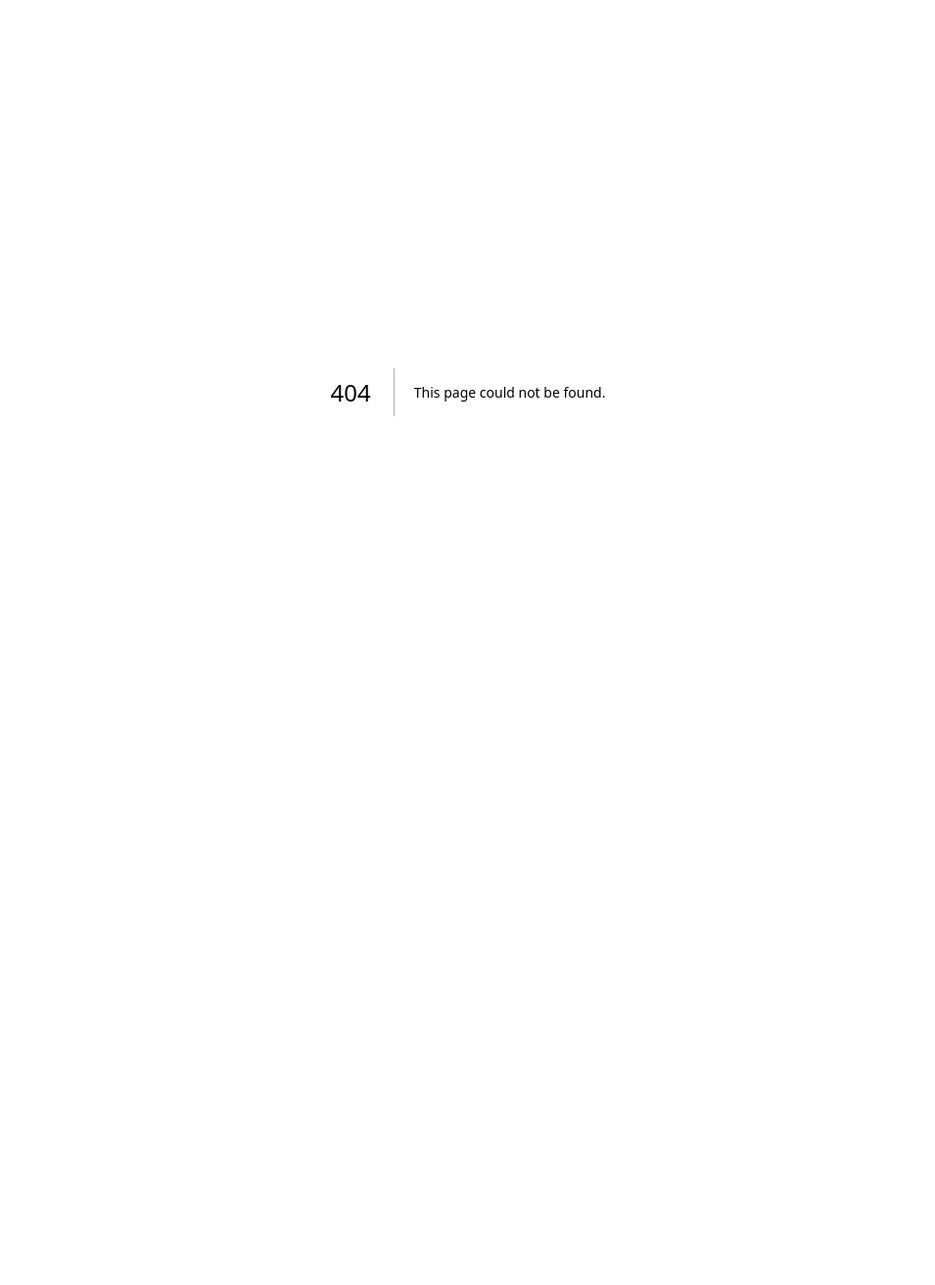
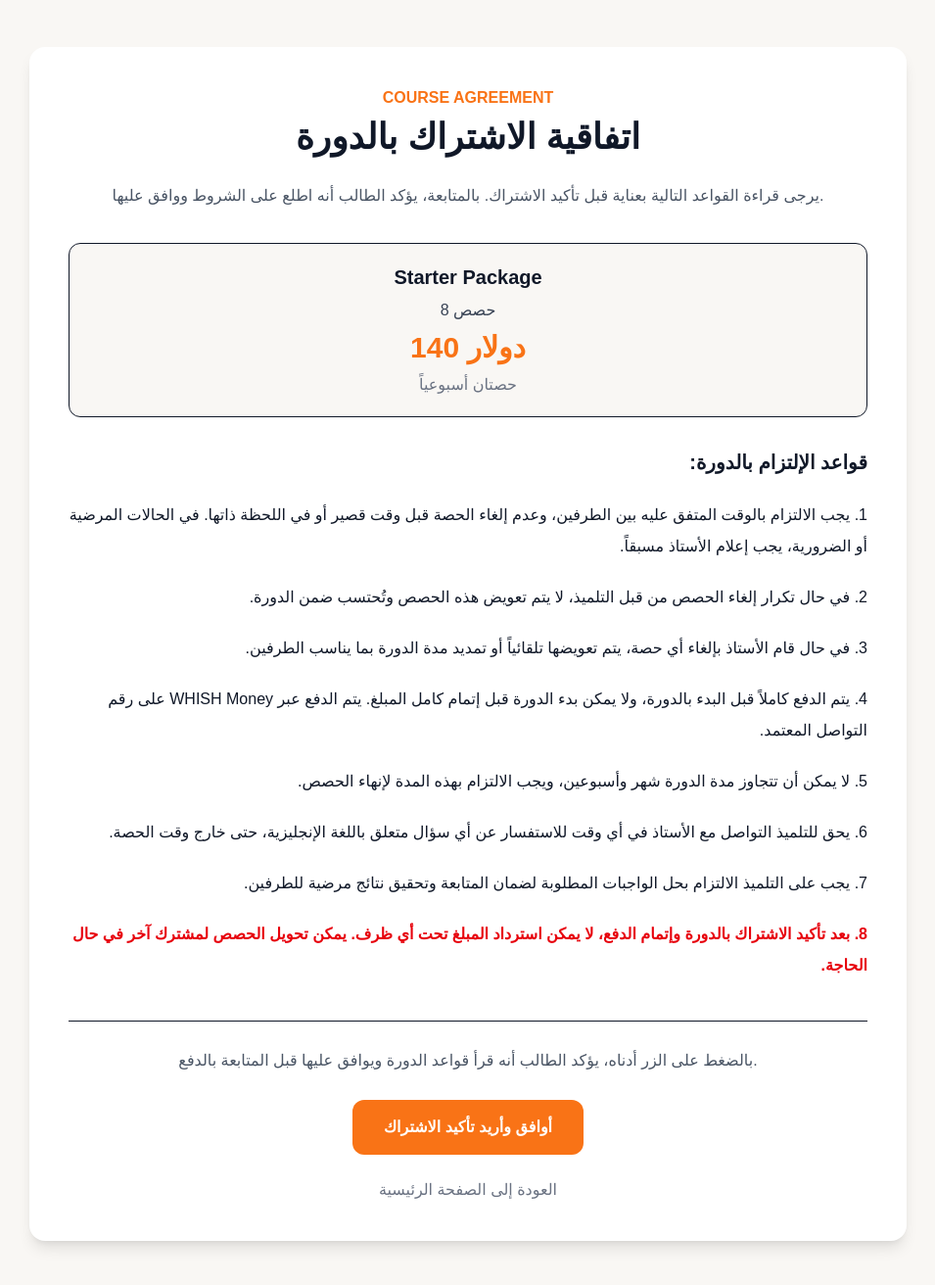
Before and after one commit to alisafwan651-cell/english-teacher-site, a Next.js app: page /agreement in a window 1280 px wide. Before the commit this address had no page. Shown: the top 1312 px of the page at 98% size, without its empty margins (162-1117 px from the left). Before the commit the page ends 800 px from the top, so only its background shows below. Built offline with nearby package versions, Linux system fonts and the light colour scheme.

Commit message:
added agreement page

```diff
--- /dev/null
+++ b/app/agreement/page.tsx
@@ -0,0 +1,146 @@
+"use client";
+
+import { useEffect, useState } from "react";
+
+const packages = {
+    starter: {
+        name: "Starter Package",
+        lessons: "8 حصص",
+        price: "140 دولار",
+        schedule: "حصتان أسبوعياً",
+    },
+    progress: {
+        name: "Progress Package",
+        lessons: "14 حصة",
+        price: "260 دولار",
+        schedule: "3 - 4 حصص أسبوعياً",
+    },
+    intensive: {
+        name: "Intensive Package",
+        lessons: "18 حصة",
+        price: "300 دولار",
+        schedule: "4 - 5 حصص أسبوعياً",
+    },
+};
+
+export default function AgreementPage() {
+    const [selectedPackage, setSelectedPackage] = useState("starter");
+
+    useEffect(() => {
+        const params = new URLSearchParams(window.location.search);
+        const packageName = params.get("package");
+
+        if (
+            packageName === "starter" ||
+            packageName === "progress" ||
+            packageName === "intensive"
+        ) {
+            setSelectedPackage(packageName);
+        }
+    }, []);
+
+    const plan =
+        packages[selectedPackage as keyof typeof packages] || packages.starter;
+
+    const whatsappMessage = encodeURIComponent(
+        `مرحبا، أريد تأكيد الاشتراك في ${plan.name} (${plan.lessons}) بقيمة ${plan.price}. لقد قرأت قواعد الدورة وأوافق عليها.`
+    );
+
+    return (
+        <main className="min-h-screen bg-[#f9f7f4] text-gray-900 px-6 py-12">
+            <div className="max-w-4xl mx-auto bg-white rounded-2xl shadow-lg p-6 md:p-10">
+
+                <p className="text-[#f97316] font-semibold mb-2 text-center">
+                    COURSE AGREEMENT
+                </p>
+
+                <h1 className="text-2xl md:text-4xl font-bold text-center mb-6">
+                    اتفاقية الاشتراك بالدورة
+                </h1>
+
+                <p className="text-gray-600 text-center mb-8 leading-8">
+                    يرجى قراءة القواعد التالية بعناية قبل تأكيد الاشتراك. بالمتابعة، يؤكد الطالب أنه اطلع على الشروط ووافق عليها.
+                </p>
+
+                {/* SELECTED PACKAGE */}
+                <div className="bg-[#f9f7f4] border rounded-xl p-5 mb-8 text-center">
+                    <h2 className="text-xl font-bold mb-2">{plan.name}</h2>
+
+                    <p className="text-gray-700">{plan.lessons}</p>
+
+                    <p className="text-3xl font-bold text-[#f97316] my-2">
+                        {plan.price}
+                    </p>
+
+                    <p className="text-gray-500">{plan.schedule}</p>
+                </div>
+
+                {/* AGREEMENT RULES */}
+                <section dir="rtl" className="text-right leading-8">
+                    <h2 className="text-xl font-bold mb-6">
+                        قواعد الإلتزام بالدورة:
+                    </h2>
+
+                    <ol className="list-decimal list-inside space-y-5">
+                        <li>
+                            يجب الالتزام بالوقت المتفق عليه بين الطرفين، وعدم إلغاء الحصة قبل وقت قصير أو في اللحظة ذاتها. في الحالات المرضية أو الضرورية، يجب إعلام الأستاذ مسبقاً.
+                        </li>
+
+                        <li>
+                            في حال تكرار إلغاء الحصص من قبل التلميذ، لا يتم تعويض هذه الحصص وتُحتسب ضمن الدورة.
+                        </li>
+
+                        <li>
+                            في حال قام الأستاذ بإلغاء أي حصة، يتم تعويضها تلقائياً أو تمديد مدة الدورة بما يناسب الطرفين.
+                        </li>
+
+                        <li>
+                            يتم الدفع كاملاً قبل البدء بالدورة، ولا يمكن بدء الدورة قبل إتمام كامل المبلغ. يتم الدفع عبر WHISH Money على رقم التواصل المعتمد.
+                        </li>
+
+                        <li>
+                            لا يمكن أن تتجاوز مدة الدورة شهر وأسبوعين، ويجب الالتزام بهذه المدة لإنهاء الحصص.
+                        </li>
+
+                        <li>
+                            يحق للتلميذ التواصل مع الأستاذ في أي وقت للاستفسار عن أي سؤال متعلق باللغة الإنجليزية، حتى خارج وقت الحصة.
+                        </li>
+
+                        <li>
+                            يجب على التلميذ الالتزام بحل الواجبات المطلوبة لضمان المتابعة وتحقيق نتائج مرضية للطرفين.
+                        </li>
+
+                        <li className="font-semibold text-red-600">
+                            بعد تأكيد الاشتراك بالدورة وإتمام الدفع، لا يمكن استرداد المبلغ تحت أي ظرف. يمكن تحويل الحصص لمشترك آخر في حال الحاجة.
+                        </li>
+                    </ol>
+                </section>
+
+                {/* CONFIRMATION */}
+                <div className="mt-10 border-t pt-6 text-center">
+                    <p className="text-gray-600 mb-6 leading-8">
+                        بالضغط على الزر أدناه، يؤكد الطالب أنه قرأ قواعد الدورة ويوافق عليها قبل المتابعة بالدفع.
+                    </p>
+
+                    <a
+                        href={`https://wa.me/17012912707?text=${whatsappMessage}`}
+                        target="_blank"
+                        className="inline-block bg-[#f97316] text-white px-8 py-4 rounded-xl font-semibold hover:bg-[#ea580c] transition"
+                    >
+                        أوافق وأريد تأكيد الاشتراك
+                    </a>
+
+                    <div className="mt-6">
+                        <a
+                            href="/"
+                            className="text-gray-500 hover:text-[#f97316] transition"
+                        >
+                            العودة إلى الصفحة الرئيسية
+                        </a>
+                    </div>
+                </div>
+
+            </div>
+        </main>
+    );
+}
```
